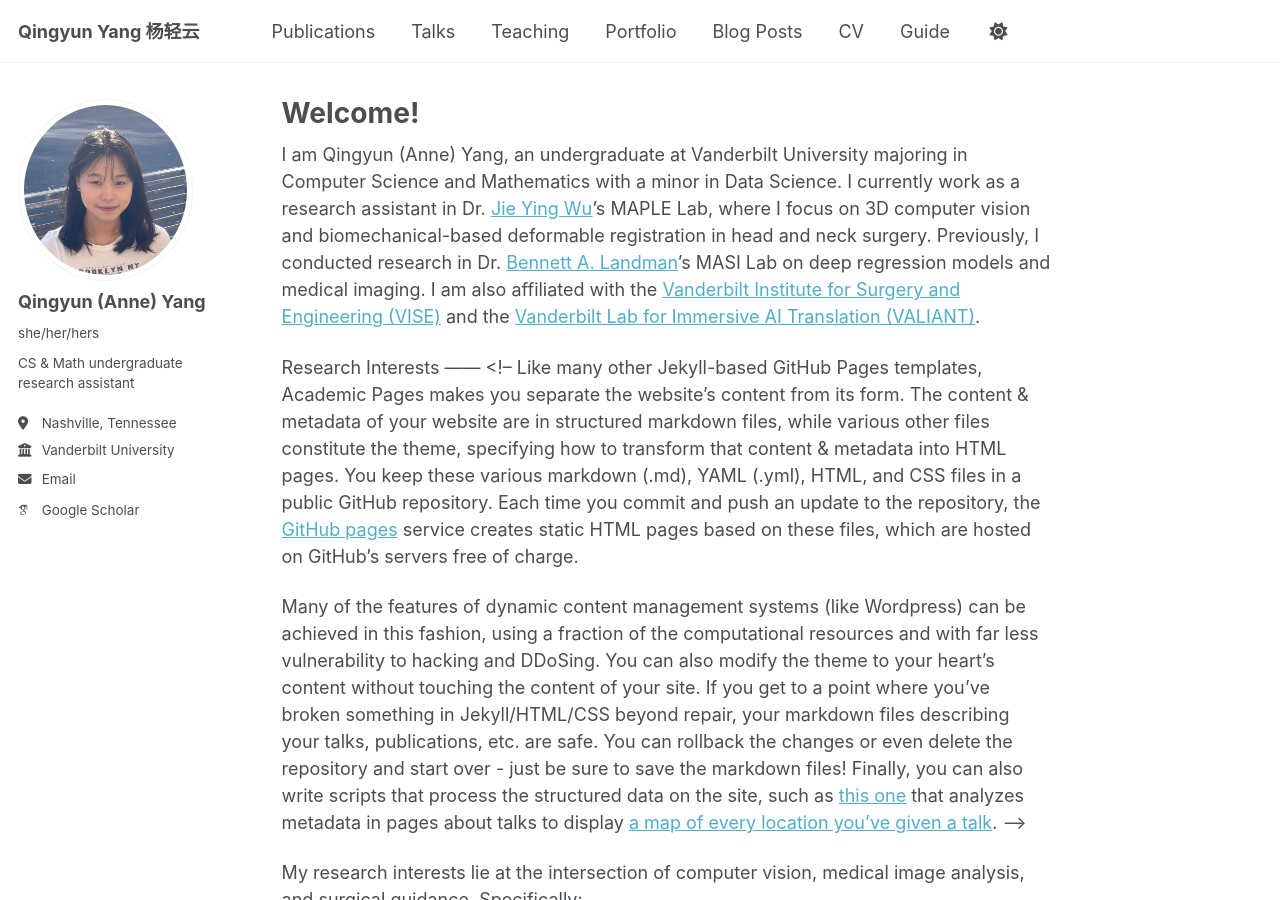
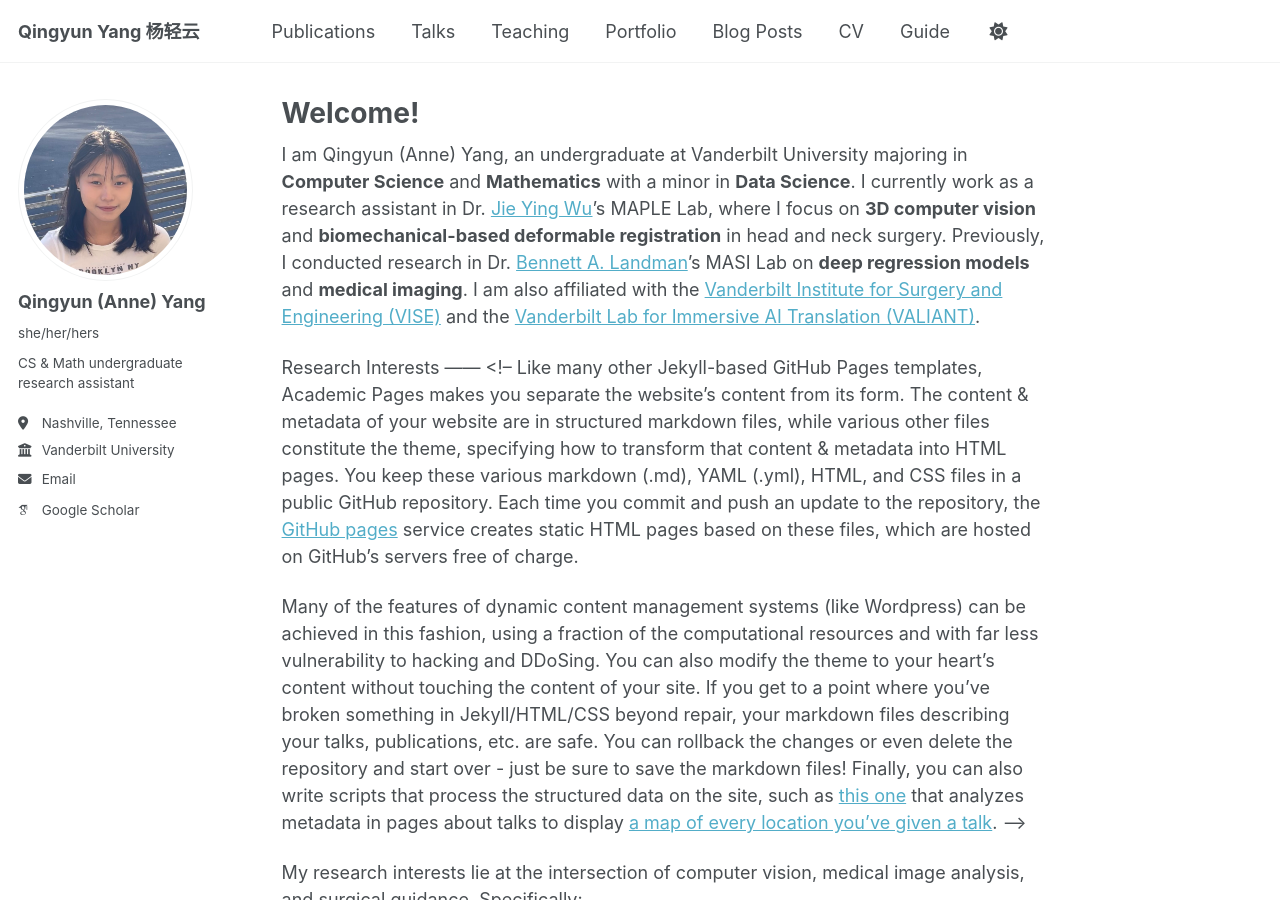
Before and after one commit to Anne-Yang/qingyun-yang.github.io, a Jekyll site: the page built from _pages/about.md, in a window 1280 px wide and 900 px high. Built offline with Jekyll 4.4.1, drawn with Linux system fonts in a browser that asks for light colours; some web fonts are replaced.

Commit message:
minor adjustment

```diff
--- a/_pages/about.md
+++ b/_pages/about.md
@@ -9,7 +9,7 @@ redirect_from:
 
 <!-- This is the front page of a website that is powered by the [Academic Pages template](https://github.com/academicpages/academicpages.github.io) and hosted on GitHub pages. [GitHub pages](https://pages.github.com) is a free service in which websites are built and hosted from code and data stored in a GitHub repository, automatically updating when a new commit is made to the repository. This template was forked from the [Minimal Mistakes Jekyll Theme](https://mmistakes.github.io/minimal-mistakes/) created by Michael Rose, and then extended to support the kinds of content that academics have: publications, talks, teaching, a portfolio, blog posts, and a dynamically-generated CV. You can fork [this template](https://github.com/academicpages/academicpages.github.io) right now, modify the configuration and markdown files, add your own PDFs and other content, and have your own site for free, with no ads! -->
 
-I am Qingyun (Anne) Yang, an undergraduate at Vanderbilt University majoring in Computer Science and Mathematics with a minor in Data Science. I currently work as a research assistant in Dr. [Jie Ying Wu](https://engineering.vanderbilt.edu/bio/?pid=jieying-wu)’s MAPLE Lab, where I focus on 3D computer vision and biomechanical-based deformable registration in head and neck surgery. Previously, I conducted research in Dr. [Bennett A. Landman](https://www.vanderbilt.edu/vise/visepeople/bennett-landman/)’s MASI Lab on deep regression models and medical imaging. I am also affiliated with the [Vanderbilt Institute for Surgery and Engineering (VISE)](https://www.vanderbilt.edu/vise/) and the [Vanderbilt Lab for Immersive AI Translation (VALIANT)](https://www.vanderbilt.edu/valiant/).
+I am Qingyun (Anne) Yang, an undergraduate at Vanderbilt University majoring in **Computer Science** and **Mathematics** with a minor in **Data Science**. I currently work as a research assistant in Dr. [Jie Ying Wu](https://engineering.vanderbilt.edu/bio/?pid=jieying-wu)’s MAPLE Lab, where I focus on **3D computer vision** and **biomechanical-based deformable registration** in head and neck surgery. Previously, I conducted research in Dr. [Bennett A. Landman](https://www.vanderbilt.edu/vise/visepeople/bennett-landman/)’s MASI Lab on **deep regression models** and **medical imaging**. I am also affiliated with the [Vanderbilt Institute for Surgery and Engineering (VISE)](https://www.vanderbilt.edu/vise/) and the [Vanderbilt Lab for Immersive AI Translation (VALIANT)](https://www.vanderbilt.edu/valiant/).
 
 Research Interests
 <!-- ====== -->
```
